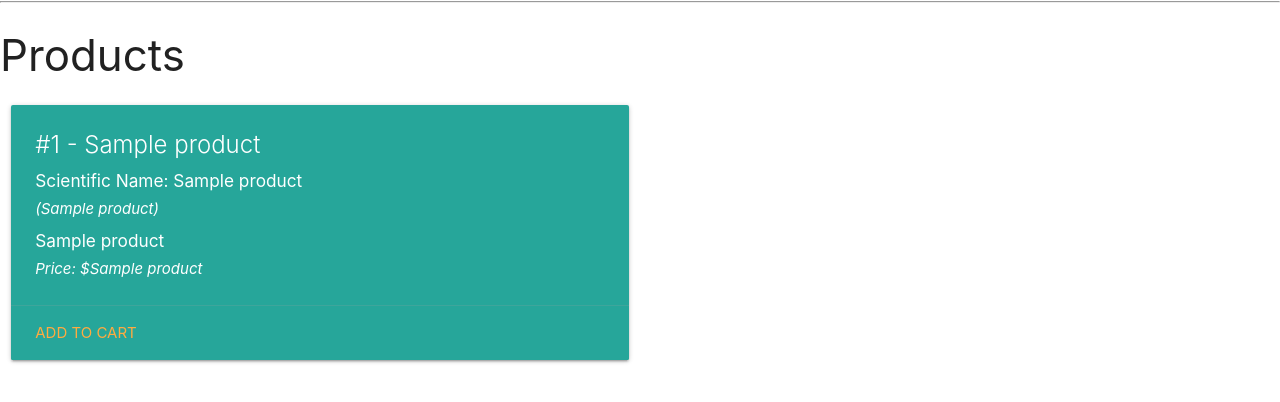
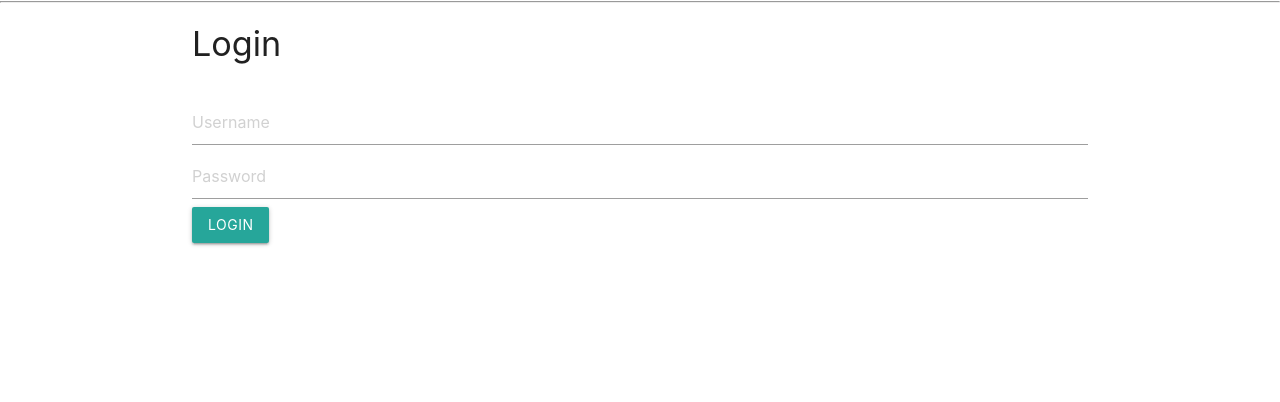
Before and after one commit to HarikaBhogaraju/CSE412_Project, a Flask app: page / in a window 1280 px wide. Shown: the part 113-515 px from the top of the page. Run offline with Flask 2, Linux system fonts and the light colour scheme; a database or web service that is not in the repository returns one stand-in record (values such as "Sample title"); some libraries are stand-ins or nearby versions.

Commit message:
login template

```diff
--- a/app.py
+++ b/app.py
@@ -15,12 +15,26 @@ def get_db_connection():
 #def hello():
     #return '<h1>Plant Store</h1>'
 
-@app.route('/')
-def index():
+@app.route('/products')
+def getProducts():
     conn = get_db_connection()
     cur = conn.cursor()
     cur.execute('SELECT * FROM Product WHERE product_id < 101 ORDER BY product_id;')
     prods = cur.fetchall()
     cur.close()
     conn.close()
-    return render_template('index.html', prods=prods)
+    return render_template('products.html', prods=prods)
+
+@app.route('/')
+def index():
+    return render_template('index.html')
+
+@app.route('/login', methods=['POST'])
+def login():
+    error = None
+    if request.method == 'POST':
+        if request.form['username'] != 'admin' or request.form['password'] != 'admin':
+            error = 'Invalid Credentials. Please try again.'
+        else:
+            return redirect(url_for('home'))
+    return render_template('login.html', error=error)
--- a/templates/index.html
+++ b/templates/index.html
@@ -4,29 +4,21 @@
     <!-- Compiled and minified JavaScript -->
     <script src="https://cdnjs.cloudflare.com/ajax/libs/materialize/1.0.0/js/materialize.min.js"></script>
 
+    {% extends "base.html" %}
 
-{% extends 'base.html' %}
-
-{% block content %}
-<h3>{% block title %} Products {% endblock %}</h3>
-      {% for prod in prods %}
-          <div class='prod'>
-              <div class="row">
-                <div class="col s1 m6">
-                  <div class="card teal lighten-1">
-                    <div class="card-content white-text">
-                      <span class="card-title">#{{ prod[0] }} - {{ prod[1] }}</span>
-                      <h6>Scientific Name: {{ prod[2] }}</h6>
-                      <i><p>({{ prod[3] }})</p></i>
-                      <h6>{{ prod[4] }}</h6>
-                      <i><p>Price: ${{ prod[5] }}</p></i>
-                    </div>
-                    <div class="card-action">
-                      <a href="#">Add to Cart</a>
-                    </div>
-                  </div>
-                </div>
-              </div>
+    {% block content %}
+    <div class="container">
+      <h4>Login</h4>
+      <br>
+      <form action="" method="post">
+        <input type="text" placeholder="Username" name="username" value="{{
+          request.form.username }}">
+         <input type="password" placeholder="Password" name="password" value="{{
+          request.form.password }}">
+        <input class="btn btn-default" type="submit" value="Login">
+      </form>
+      {% if error %}
+        <p class="error"><strong>Error:</strong> {{ error }}
+      {% endif %}
     </div>
-    {% endfor %}
-{% endblock %}
+      {% endblock %}
```
Also changed, not shown: templates/products.html (added, +32 -0 lines).
